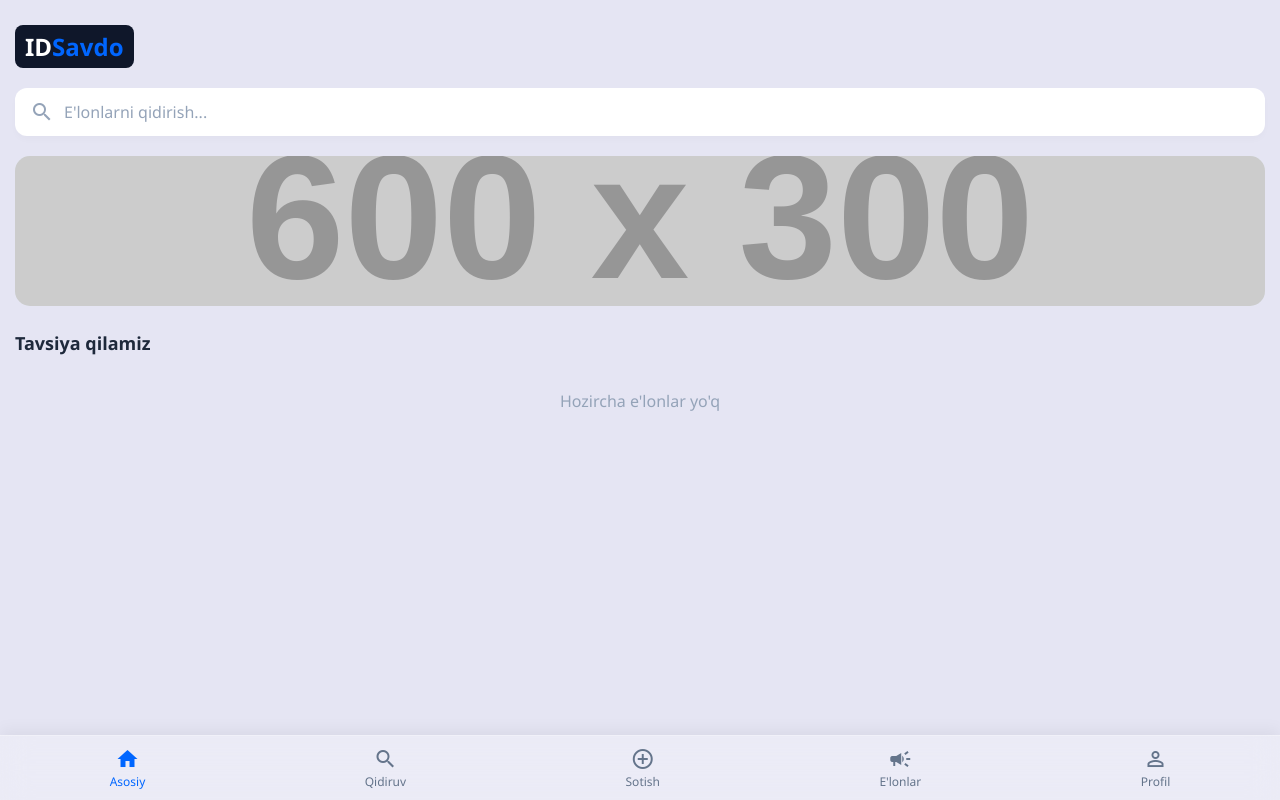
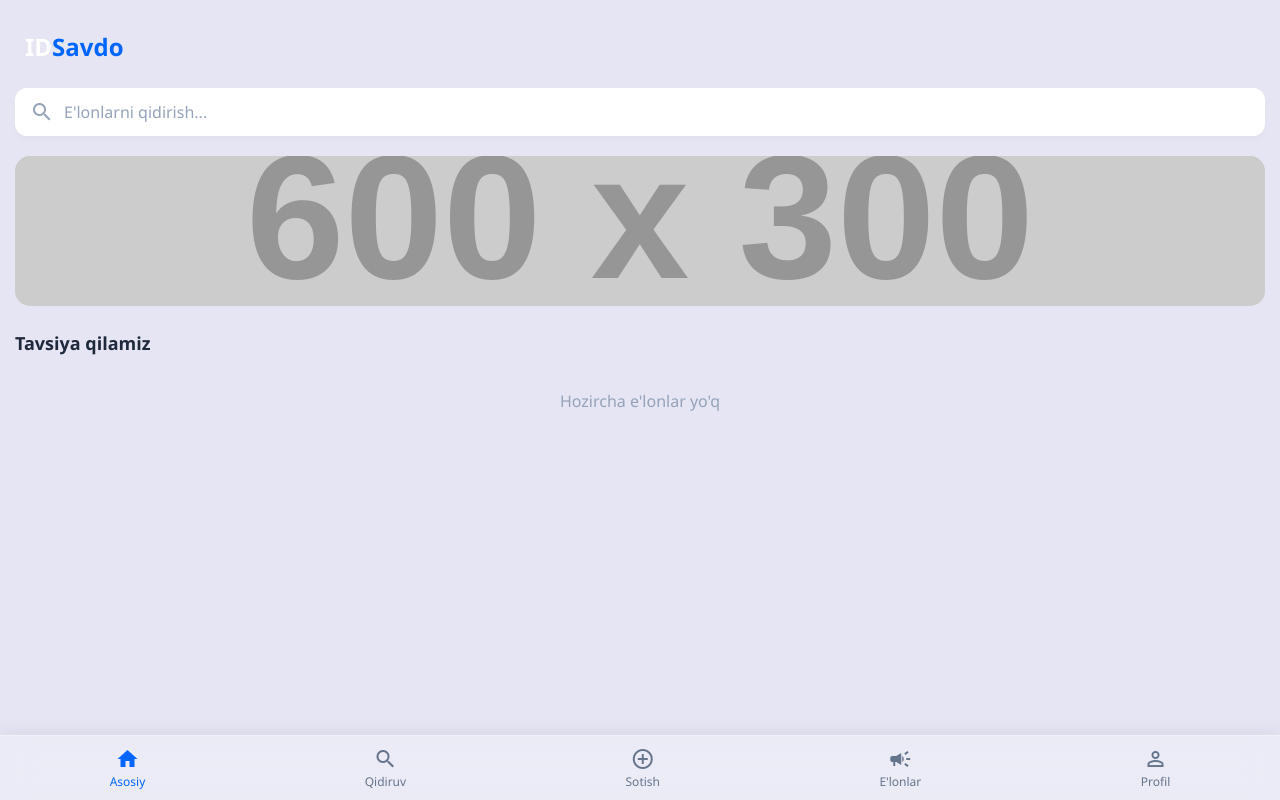
Before and after one commit to 201aslbek/IDSavdo, a plain HTML site: page index.html in a window 1280 px wide. Drawn offline with Linux system fonts and the light colour scheme; placeholder pictures from the web are drawn by us.

Commit message:
Update text color and header logo styles
Changed text color to white and removed background color from header logo.

```diff
--- a/index.html
+++ b/index.html
@@ -16,7 +16,7 @@
 
         body {
             background-color: rgba(0, 0, 139, 0.1);
-            color: #333;
+            color: white;
             overflow-x: hidden;
             padding-bottom: 70px; /* Tab bar uchun joy */
         }
@@ -78,7 +78,7 @@
             align-items: center;
             padding: 10px 0 20px 0;
         }
-        .header-logo { font-size: 24px; font-weight: 800; background: #0f172a; padding: 5px 10px; border-radius: 8px;}
+        .header-logo { font-size: 24px; font-weight: 800;  padding: 5px 10px; border-radius: 8px;}
         .header-logo .id { color: #ffffff; }
         .header-logo .savdo { color: #0066ff; }
 
```
